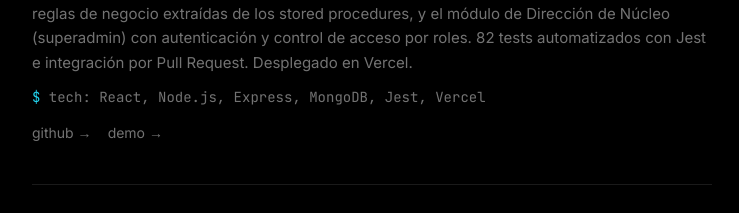
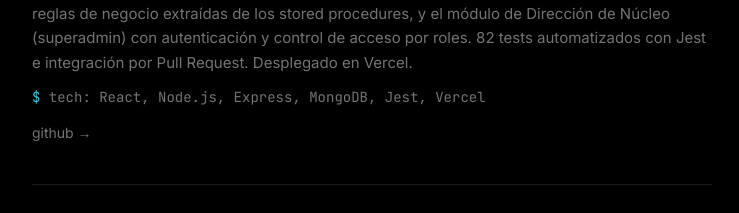
Before and after one commit to martinz10one/portafolio, a React (Vite) app: page / in a window 1280 px wide. Shown: the part 1605-1818 px from the top of the page, without its empty margins (268-1007 px from the left). Built offline with nearby package versions, Linux system fonts and the light colour scheme.

Commit message:
Portafolio: quitar demo de Vercel de EasyNotes

```diff
--- a/src/data/projects.ts
+++ b/src/data/projects.ts
@@ -13,7 +13,6 @@ export const projects: Project[] = [
       'Migración de un sistema legado ASP.NET WebForms (VB.NET, MySQL con stored procedures, DevExpress) a un sistema moderno con Node.js, Express, MongoDB y React. 7 perfiles de usuario y más de 40 pantallas. Lideré un equipo de 5 desarrolladores: historias de usuario, reglas de negocio extraídas de los stored procedures, y el módulo de Dirección de Núcleo (superadmin) con autenticación y control de acceso por roles. 82 tests automatizados con Jest e integración por Pull Request. Desplegado en Vercel.',
     tech: ['React', 'Node.js', 'Express', 'MongoDB', 'Jest', 'Vercel'],
     github: 'https://github.com/martinz10one/easynots-demo',
-    demo: 'https://client-sepia-kappa-22.vercel.app',
   },
   {
     title: 'Portafolio web personal',
```
